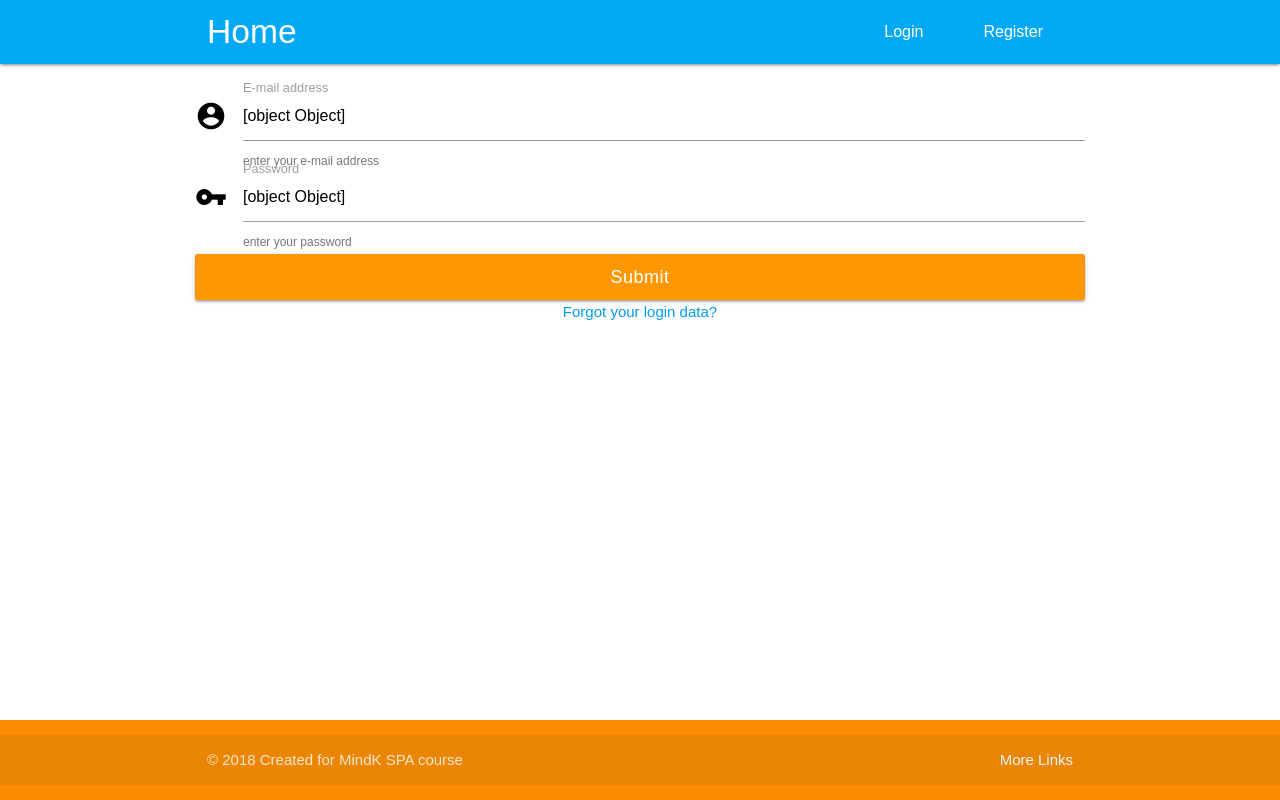
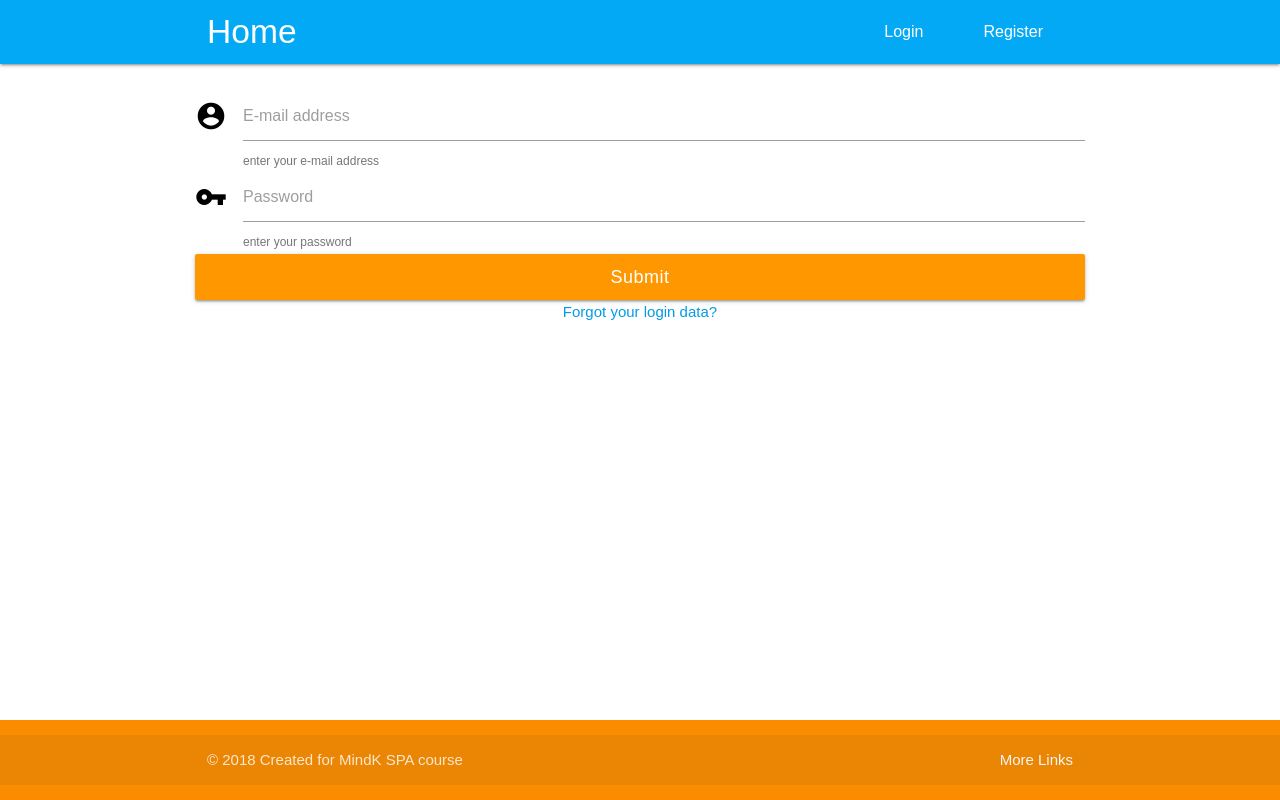
Before and after one commit to vldnik84/stud_app-1, a Vue app: page /login in a window 1280 px wide. Built offline with nearby package versions, Linux system fonts and the light colour scheme.

Commit message:
Signup form generator v5 (working)

```diff
--- a/src/components/Login.vue
+++ b/src/components/Login.vue
@@ -5,11 +5,8 @@
       <div class="row">
         <!--<form action="" class="auth-form s4 col offset-s4">--><!--v-bind:value="signup"-->
 
-          <Signup v-for="(signup, i) in signups"
-                  v-bind:key="signup.id"
-                  v-bind:sign_param="signup"
-                  v-on:model="sign_val[i]">
-          </Signup>
+          <Signup v-model="login_val"></Signup>
+          <Signup v-model="password_val"></Signup>
 
           <div class="input-field">
             <button v-on:click="loginAction" type="submit" class="btn btn-max waves-effect waves-light">Submit</button>
@@ -37,25 +34,43 @@
 
     data () {
       return {
-        signups: CFG['signups'].slice(0, 2),
-        sign_val: ['login', 'password']
+        login: [].filter.call(CFG['signups'], function(item) {
+          if (item.name === 'login') {
+            return item
+          }
+        })[0],
+        password: [].filter.call(CFG['signups'], function(item) {
+          if (item.name === 'password') {
+            return item
+          }
+        })[0]
       }
     },
 
-    /*computed: {
-      getValue: {
-        get: function (obj) {
-          return obj
+    computed: {
+      login_val: {
+        get: function () {
+          return this.login
         },
-        set: function (newValue) {
-          console.log(newValue)
+        set: function (val) {
+          this.login.value = val
+          return val
+        }
+      },
+      password_val: {
+        get: function () {
+          return this.password
+        },
+        set: function (val) {
+          this.password.value = val
+          return val
         }
       }
-    },*/
+    },
 
     methods: {
       loginAction: function () {
-        console.log(JSON.stringify(this.$data.resVal))
+        console.log(JSON.stringify(this.login.value))
 
         /*return axios.post('http://back.loc:81/login', JSON.stringify(this.$data.login, this.$data.password), {withCredentials: true})
           .then(response => {
--- a/src/components/layout/Params.js
+++ b/src/components/layout/Params.js
@@ -88,11 +88,11 @@ export default {
   ],
 
   signups: [
-    { id: 0, data: '', name: 'login', type: 'email', icon: 'account_circle', label: 'E-mail address', descr: 'enter your e-mail address' },
-    { id: 1, data: '', name: 'password', type: 'text', icon: 'vpn_key', label: 'Password', descr: 'enter your password' },
-    { id: 2, data: '', name: 'confirm_pass', type: 'text', icon: 'vpn_key', label: 'Repeat password', descr: 'confirm your password' },
-    { id: 3, data: '', name: 'first_name', type: 'text', icon: 'person', label: 'First name', descr: 'enter your first name' },
-    { id: 4, data: '', name: 'last_name', type: 'text', icon: 'person', label: 'Last name', descr: 'enter your last name' },
-    { id: 5, data: '', name: 'phone', type: 'text', icon: 'phone', label: 'Phone number', descr: 'enter your phone number' }
+    { id: 0, value: '', name: 'login', type: 'email', icon: 'account_circle', label: 'E-mail address', descr: 'enter your e-mail address' },
+    { id: 1, value: '', name: 'password', type: 'text', icon: 'vpn_key', label: 'Password', descr: 'enter your password' },
+    { id: 2, value: '', name: 'confirm_pass', type: 'text', icon: 'vpn_key', label: 'Repeat password', descr: 'confirm your password' },
+    { id: 3, value: '', name: 'first_name', type: 'text', icon: 'person', label: 'First name', descr: 'enter your first name' },
+    { id: 4, value: '', name: 'last_name', type: 'text', icon: 'person', label: 'Last name', descr: 'enter your last name' },
+    { id: 5, value: '', name: 'phone', type: 'text', icon: 'phone', label: 'Phone number', descr: 'enter your phone number' }
   ]
 }
--- a/src/components/layout/Signup.vue
+++ b/src/components/layout/Signup.vue
@@ -1,11 +1,11 @@
 /* eslint-disable indent */
 <template>
   <div class="input-field">
-    <i class="material-icons prefix">{{ signup_val.icon }}</i>
-    <input v-bind:id="signup_val.name" v-bind:type="signup_val.type" class="validate"
-           required="" aria-required="true" v-model="signup_val">
-    <label v-bind:for="signup_val.name">{{ signup_val.label }}</label>
-    <span class="helper-text" data-error="incorrect data">{{ signup_val.descr }}</span>
+    <i class="material-icons prefix">{{ signup.icon }}</i>
+    <input v-bind:id="signup.name" v-bind:type="signup.type" class="validate"
+           required="" aria-required="true" v-model="return_val">
+    <label v-bind:for="signup.name">{{ signup.label }}</label>
+    <span class="helper-text" data-error="incorrect data">{{ signup.descr }}</span>
   </div>
 </template>
 
@@ -13,36 +13,27 @@
   export default {
     name: 'Signup',
 
-    model: {
-      prop: 'sign_val',
-      event: 'input'
-    },
-
     props: {
-      sign_param: {
+      value: {
         type: Object,
-        required: true
-      },
-      sign_val: {
-        type: String,
         required: true
       }
     },
 
     data: function() {
       return {
-        signup: this.sign_param
+        signup: this.value
       }
     },
 
     computed: {
-      signup_val: {
+      return_val: {
         get: function () {
-          return this.signup
+          return this.signup.value
         },
-        set: function (newValue) {
-          console.log(newValue)
-          return this.$emit('input', newValue)
+        set: function (val) {
+          this.signup.value = val
+          return this.$emit('input', val)
         }
       }
     }
```
